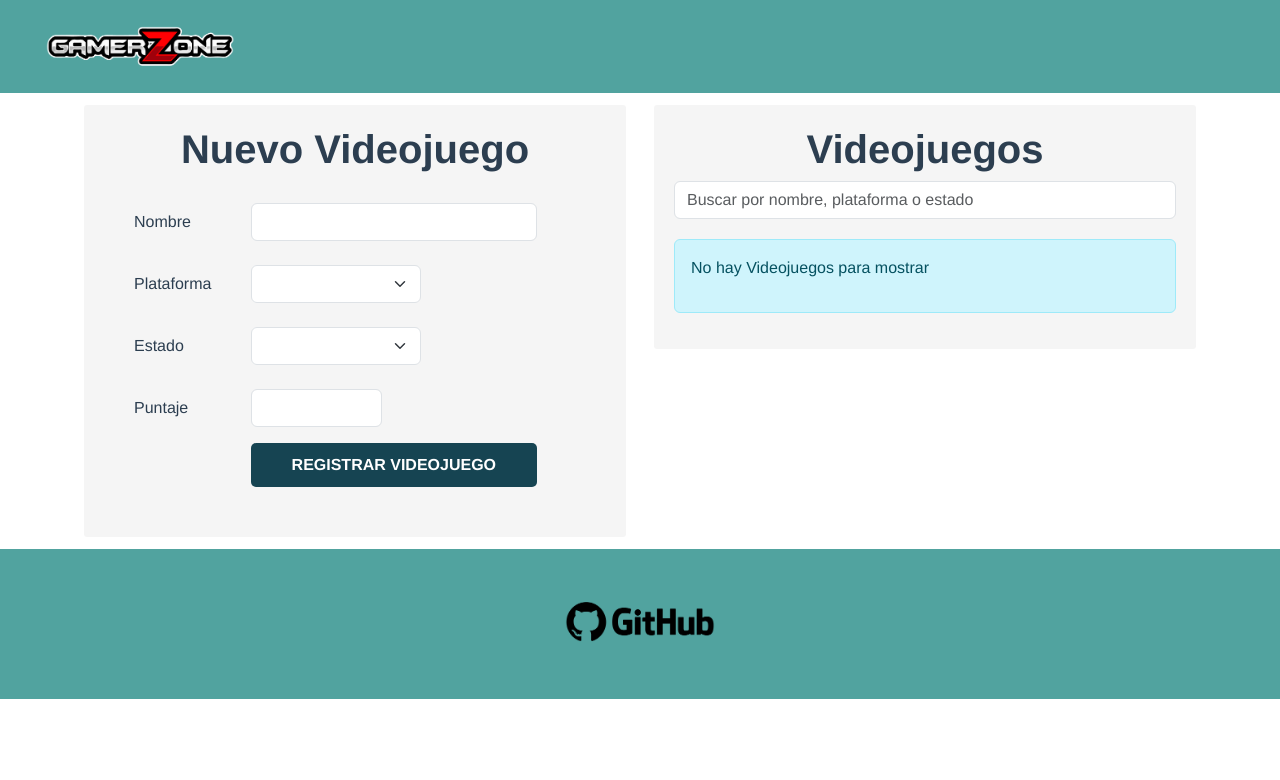
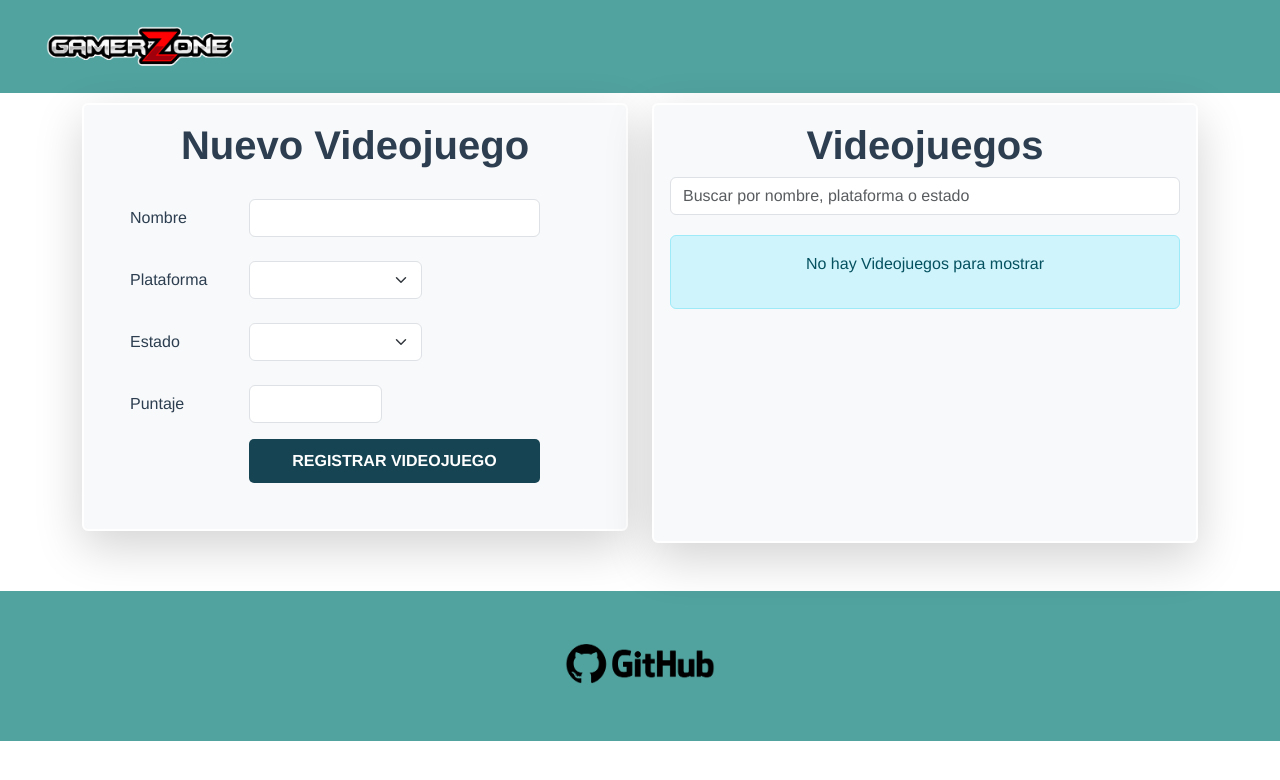
Before and after one commit to JoaquinMartina/JM-Parcial2-Vue, a Vue app: page / in a window 1280 px wide. Shown: the top 780 px of the page. Built offline with nearby package versions, Linux system fonts and the light colour scheme.

Commit message:
add shadows in containers

```diff
--- a/src/components/CreateVideogame.vue
+++ b/src/components/CreateVideogame.vue
@@ -1,7 +1,7 @@
 <template>
-  <div class="divCreate">
+  <div class="divCreate shadow-lg p-3 mb-5 bg-body-tertiary rounded">
     <h1>{{ title }}</h1>
-    <div class="alert alert-danger" v-if="errorsForm.length !== 0">
+    <div class="alert alert-danger" v-if="errorsForm.length">
       <ul>
         <li v-for="error in errorsForm" :key="error">
           <p>{{ error }}</p>
--- a/src/components/ListVideogames.vue
+++ b/src/components/ListVideogames.vue
@@ -1,5 +1,5 @@
 <template>
-  <div class="divList">
+  <div class="divList shadow-lg p-3 mb-5 bg-body-tertiary rounded">
     <h1>{{ title }}</h1>
     <div class="divSearch">
       <input
@@ -12,7 +12,11 @@
     <div v-if="gameList.length == 0" class="alert alert-info" role="alert">
       <p>No hay Videojuegos para mostrar</p>
     </div>
-    <table v-if="gameList.length != 0" class="table table-striped table-hover">
+    <div class="collapse1">
+      <table
+        v-if="gameList.length"
+        class="table table-striped table-hover table-borderless"
+      >
         <thead>
           <tr>
             <th v-for="field in fields" :key="field.id">
@@ -35,6 +39,7 @@
           </tr>
         </tbody>
       </table>
+    </div>
   </div>
 </template>
 
@@ -88,7 +93,8 @@ h1 {
 .divSearch {
   margin-bottom: 20px;
 }
-p {
-  text-align: left;
+.collapse1 {
+  overflow-y: scroll;
+  height: 200px;
 }
 </style>
```
Lines whose indentation alone changed are shown as unchanged.
